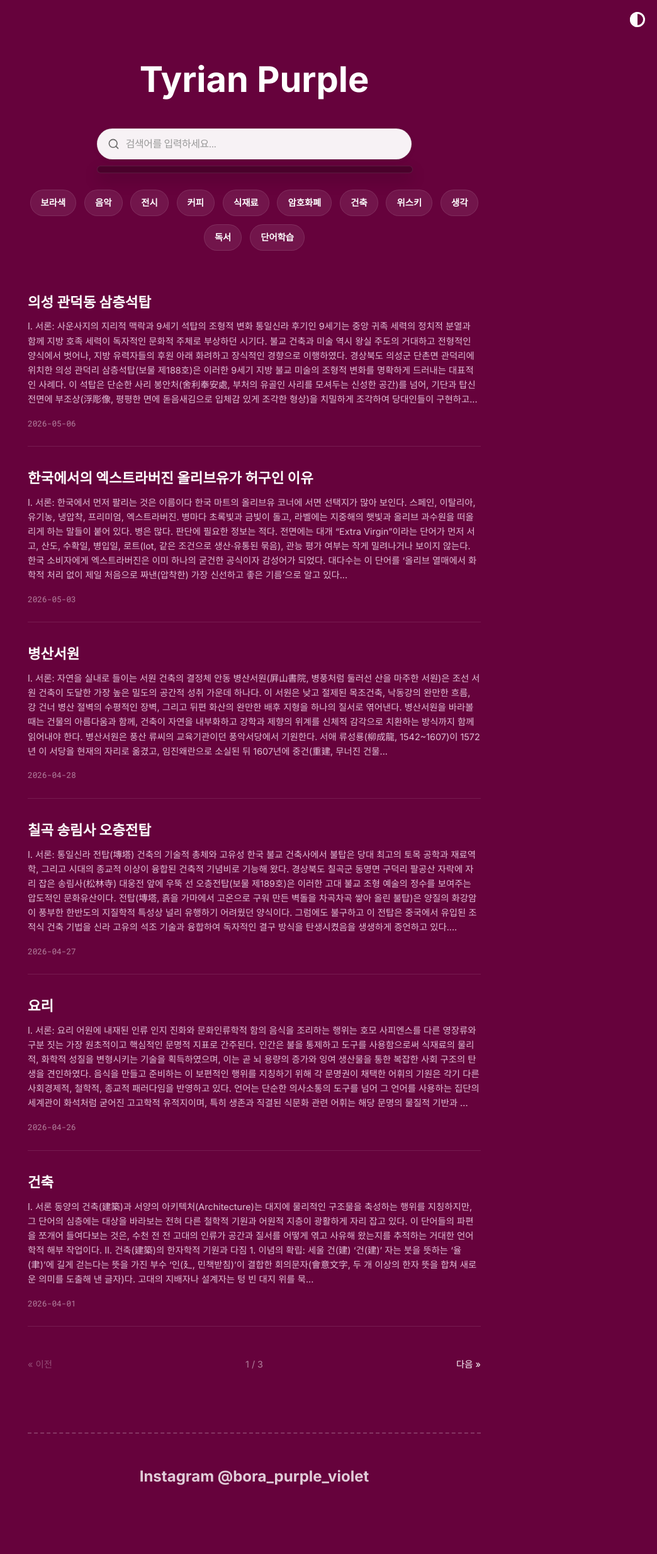
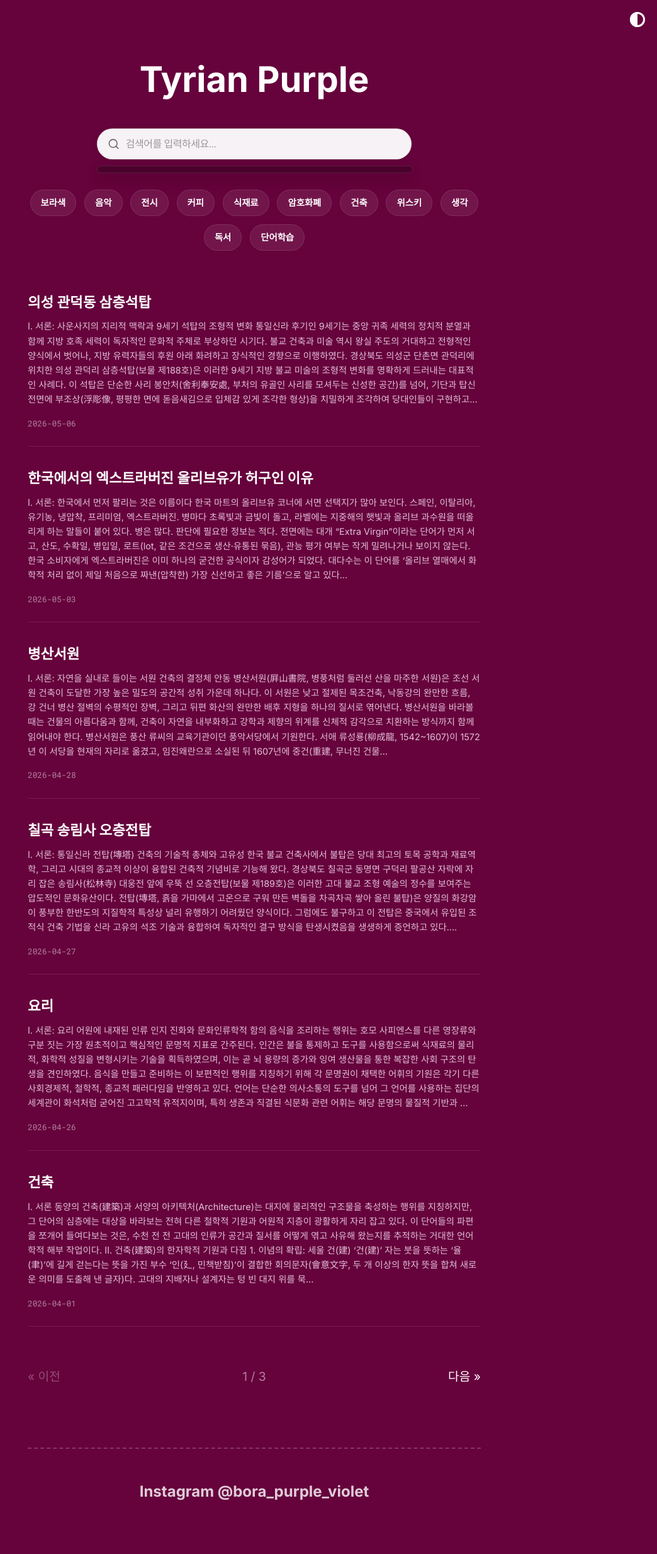
Before and after one commit to borapurpleviolet/borapurpleviolet.github.io, a Jekyll site: the page built from index.html, in a window 1280 px wide. Shown: the whole page at 63% size, without its empty margins (236-1280 px from the left). Built offline with Jekyll 4.4.1, drawn with Linux system fonts in a browser that asks for light colours; some web fonts are replaced; the list of posts is cut into pages by our own code; comment, search, counter and statistics services are not loaded; before the commit the page ends 2363 px from its top, so only the background shows below that.

Commit message:
style: increase pagination font size and add bottom padding to instagram id

```diff
--- a/_layouts/default.html
+++ b/_layouts/default.html
@@ -11,7 +11,7 @@
       {% if site.theme_config.appearance_toggle %}
       {% include toggle_theme_button.html %}
       {% endif %}
-      <div class="credits" style="margin-top: 6rem; padding-top: 3rem; border-top: 2px dashed rgba(255,255,255,0.2); text-align: center; font-size: 1.5rem; color: rgba(255,255,255,0.8);">
+      <div class="credits" style="margin-top: 6rem; padding-top: 3rem; padding-bottom: 5rem; border-top: 2px dashed rgba(255,255,255,0.2); text-align: center; font-size: 1.5rem; color: rgba(255,255,255,0.8);">
         <a href="https://www.instagram.com/bora_purple_violet" target="_blank" style="text-decoration: none; color: inherit; font-weight: 700;">
           Instagram @bora_purple_violet
         </a>
--- a/_layouts/home.html
+++ b/_layouts/home.html
@@ -20,7 +20,7 @@ layout: default
 
 <!-- Pagination links -->
 {% if paginator.total_pages > 1 %}
-<div class="pagination" style="margin-top: 3rem; display: flex; justify-content: space-between; align-items: center; font-size: 0.9rem;">
+<div class="pagination" style="margin-top: 4rem; display: flex; justify-content: space-between; align-items: center; font-size: 1.2rem; font-weight: 500;">
   {% if paginator.previous_page %}
     <a href="{{ paginator.previous_page_path | relative_url }}" class="previous" style="text-decoration: none;">&laquo; 이전</a>
   {% else %}
```
